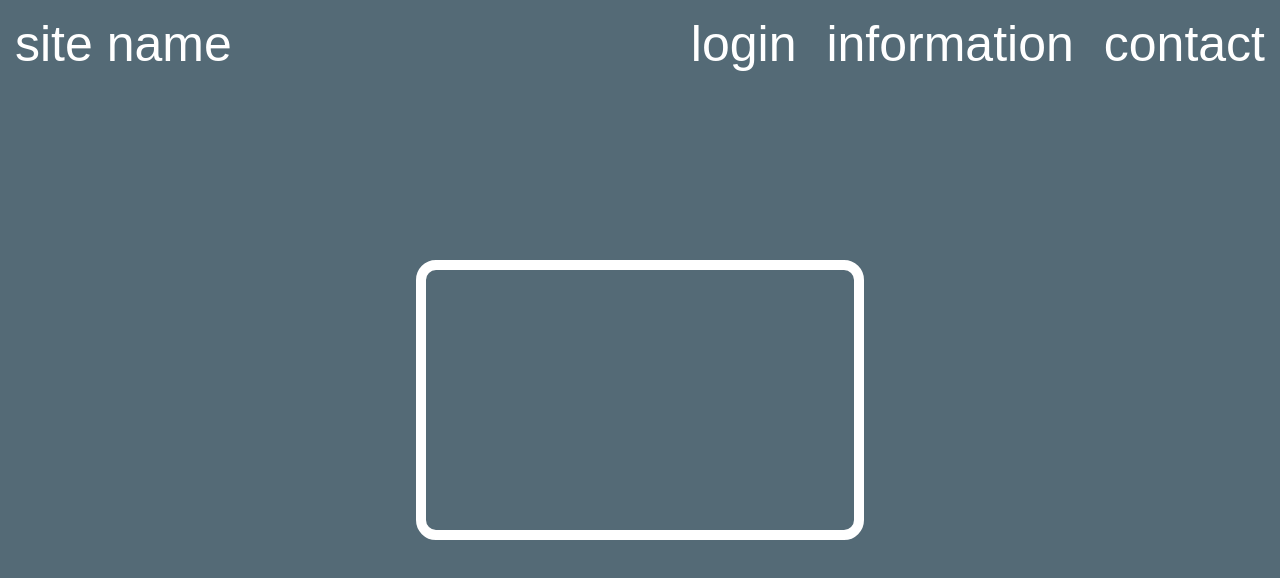
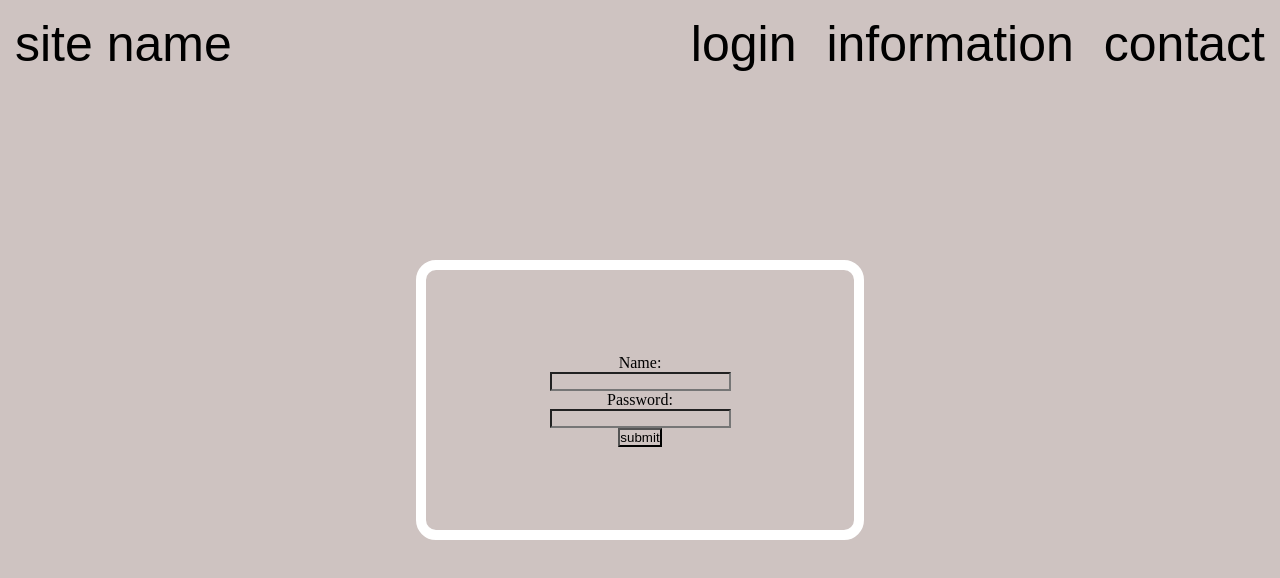
Before and after one commit to Kalyan-1412/demo_site, a website built with Vite: page index.html in a window 1280 px wide. Shown: the top 578 px of the page. Built offline with nearby package versions, Linux system fonts and the light colour scheme; no server answers.

Commit message:
Changes 2

```diff
--- a/index.html
+++ b/index.html
@@ -24,7 +24,14 @@
 
     <div class="sign-in">
 
+      <img id = "img" alt="">
+      <label for="name">Name:</label>
+      <input type="text" name="name" id="">
+      <label for="password">Password:</label>
+      <input type="password" name="password" id="">
+      <input type="button" value="submit">
     </div>
+    <div class="photos"></div>
   </div>
 
   </body>
--- a/main.js
+++ b/main.js
@@ -1 +1,3 @@
 import './style.css';
+
+const img = document.getElementById('img');console.log(img);getRandomPerson();async function getRandomPerson() {  const data = await fetch('https://randomuser.me/api/');  const person = await data.json();  img.src = person.results[0].picture.large;}
--- a/style.css
+++ b/style.css
@@ -1,5 +1,5 @@
 *{
-  background-color: #546A76;
+  background-color: #CEC3C1;
   box-sizing: border-box;
   margin: 0;
   padding: 0;
@@ -23,7 +23,7 @@
 }
 
 .header{
-  color:white;
+  color:black;
   font-size: 50px;
   font-family: fantasy;
   margin: 15px;
@@ -39,4 +39,17 @@
   height:35vh;
   border: 10px solid white;
   border-radius:20px;
+  display:flex;
+  justify-content: center;
+  align-items: center;
+  flex-direction: column;
+  color:black;
 }
+
+#img{
+  border-radius:60px;
+}
+
+.photos{
+
+}
```
